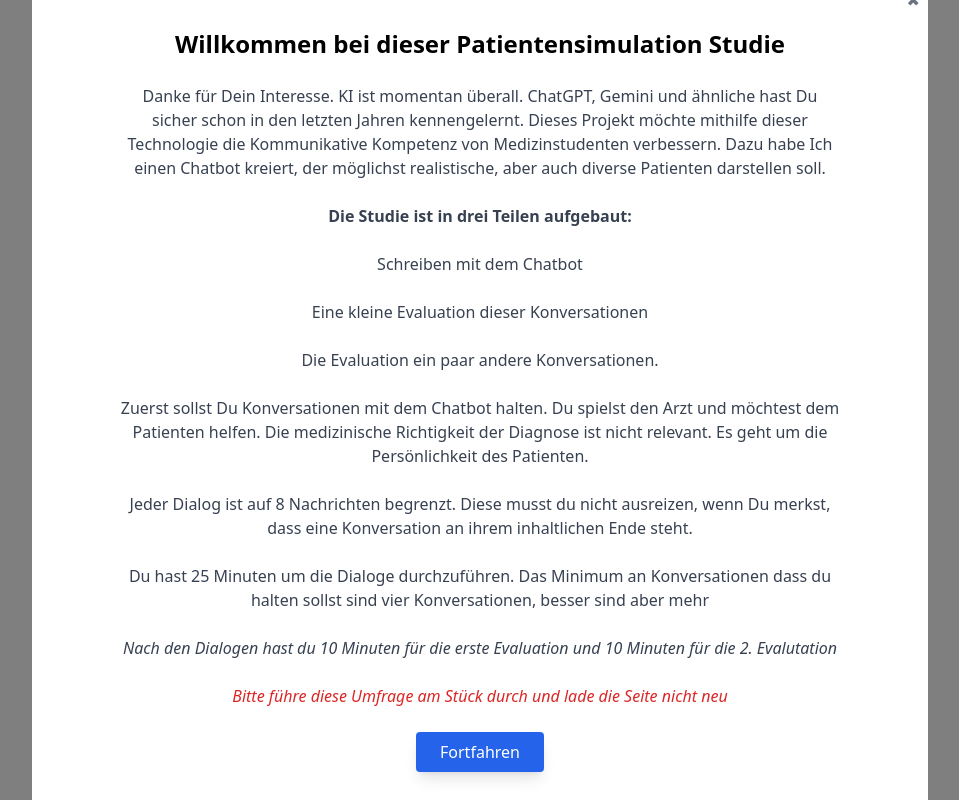
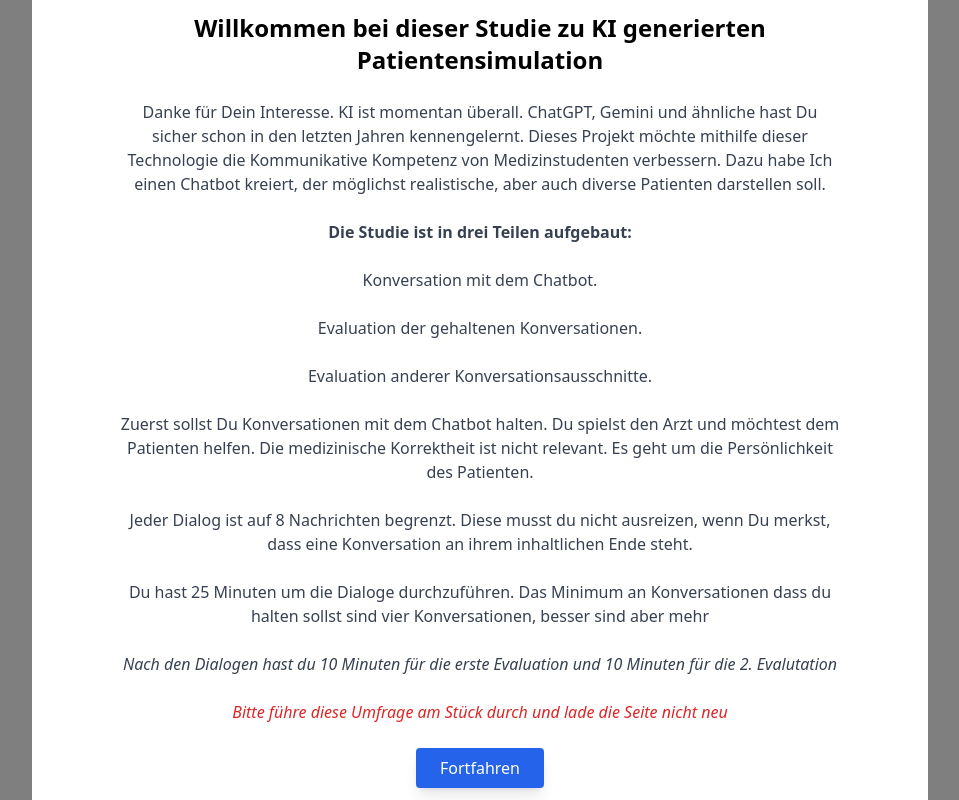
Before and after one commit to sivenDalmatin/frontend-study, a React (Vite) app: page / in a window 1280 px wide. Both pictures are taken after a click on the button "Intro anzeigen". Shown: the whole page, without its empty margins (160-1119 px from the left). Built offline with nearby package versions, Linux system fonts and the light colour scheme.

Commit message:
wording updated

```diff
--- a/src/components/Intro.jsx
+++ b/src/components/Intro.jsx
@@ -3,7 +3,7 @@ import React from 'react'
 export default function Intro({ onStart }) {
   return (
     <div className="max-w-3xl mx-auto text-center space-y-6 p-6">
-      <h1 className="text-2xl font-bold">Willkommen bei dieser Patientensimulation Studie</h1>
+      <h1 className="text-2xl font-bold">Willkommen bei dieser Studie zu KI generierten Patientensimulation</h1>
       <p className="text-gray-700">
         Danke für Dein Interesse. KI ist momentan überall. ChatGPT, Gemini und ähnliche hast Du sicher schon in den letzten Jahren kennengelernt.
         Dieses Projekt möchte mithilfe dieser Technologie die Kommunikative Kompetenz von Medizinstudenten verbessern. Dazu habe Ich einen Chatbot kreiert, der möglichst realistische, aber auch diverse Patienten darstellen soll.
@@ -12,16 +12,16 @@ export default function Intro({ onStart }) {
         Die Studie ist in drei Teilen aufgebaut:
       </p>
       <p className="text-gray-700">
-        Schreiben mit dem Chatbot
+        Konversation mit dem Chatbot.
       </p>
       <p className="text-gray-700">
-        Eine kleine Evaluation dieser Konversationen
+        Evaluation der gehaltenen Konversationen.
       </p>
       <p className="text-gray-700">
-        Die Evaluation ein paar andere Konversationen.
+        Evaluation anderer Konversationsausschnitte.
       </p>
       <p className="text-gray-700">
-        Zuerst sollst Du Konversationen mit dem Chatbot halten. Du spielst den Arzt und möchtest dem Patienten helfen. Die medizinische Richtigkeit der Diagnose ist nicht relevant. Es geht um die Persönlichkeit des Patienten.
+        Zuerst sollst Du Konversationen mit dem Chatbot halten. Du spielst den Arzt und möchtest dem Patienten helfen. Die medizinische Korrektheit ist nicht relevant. Es geht um die Persönlichkeit des Patienten.
       </p>
       <p className="text-gray-700">
         Jeder Dialog ist auf 8 Nachrichten begrenzt. Diese musst du nicht ausreizen, wenn Du merkst, dass eine Konversation an ihrem inhaltlichen Ende steht.
--- a/src/components/UserInfoForm.jsx
+++ b/src/components/UserInfoForm.jsx
@@ -269,7 +269,7 @@ export default function UserInfoForm({ onSubmit }) {
                             <p>Finn Ole Geßner [finn.gessner@uni-muenster.de] (BSc student of Geoinformatics)</p>
                             <h4>Zweck der Studie:</h4>
                             <p>Diese Studie soll evaluieren, wie gut KI-Chatbots zur Patientensimulation und zum
-                                Kommunikationstraining für Medizinstudenten geeignet ist. Im Vordergrund steht dabei die
+                                Kommunikationstraining für Medizinstudenten geeignet sind. Im Vordergrund steht dabei die
                                 Persönlichkeit des Chatbots. Die Diversität, Realismus und charakterliche Entwicklung.</p>
                             <h4>Vorgehensweise:</h4>
                             <p>Die Studie ist in drei Teilen aufgebaut: 1. Interagieren mit den Chatbots. Die Teilnehmenden
@@ -290,8 +290,6 @@ export default function UserInfoForm({ onSubmit }) {
                             <p>... ich freiwillig an der Studie teilnehme</p>
                             <br />
                             <p>... ich Fragen stellen darf (per Mail an den Forscher)</p>
-                            <br />
-                            <p>... mir dieses Dokument vor der Studie gezeigt wurde.</p>
                         </div>
                     </div>
                 </div>
```
